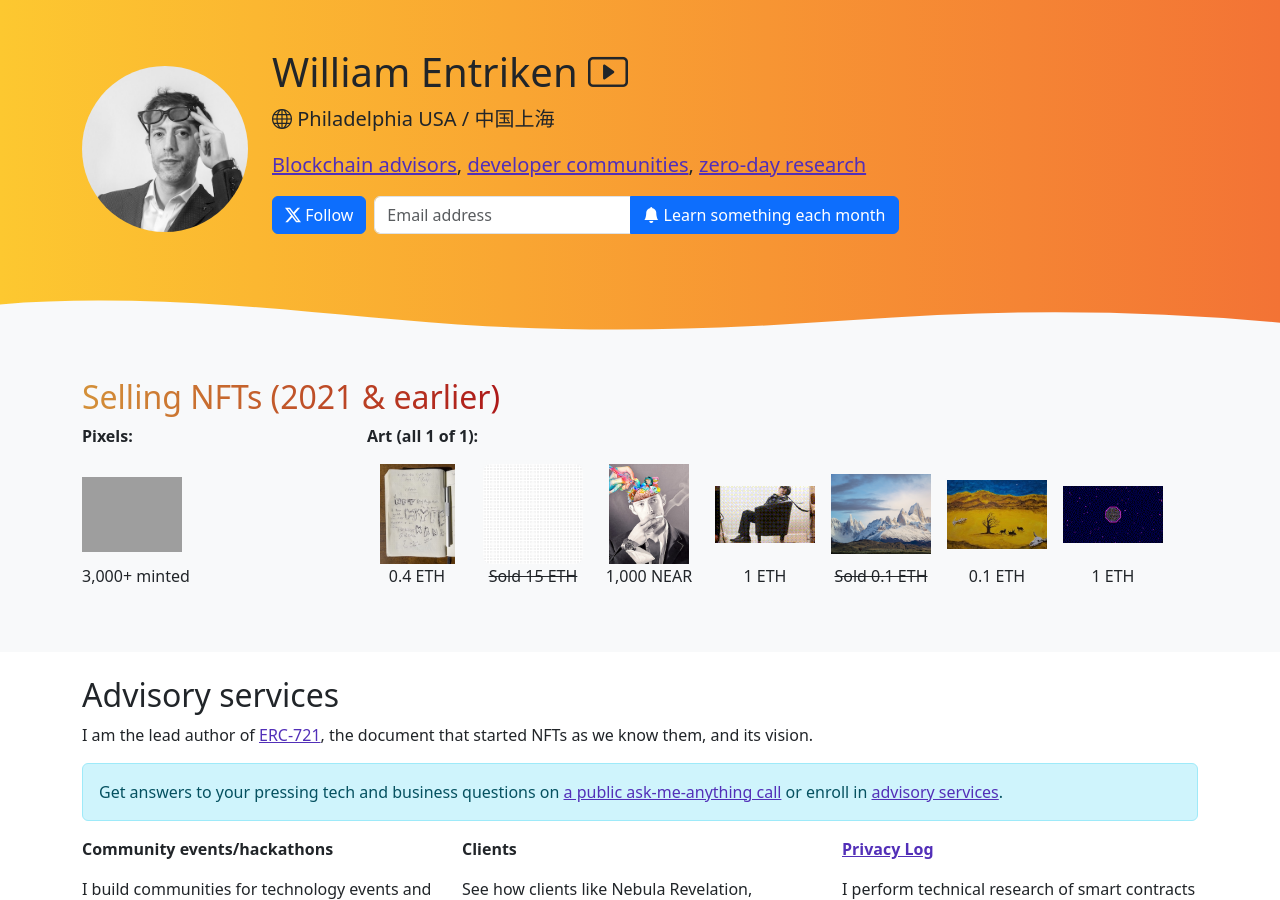
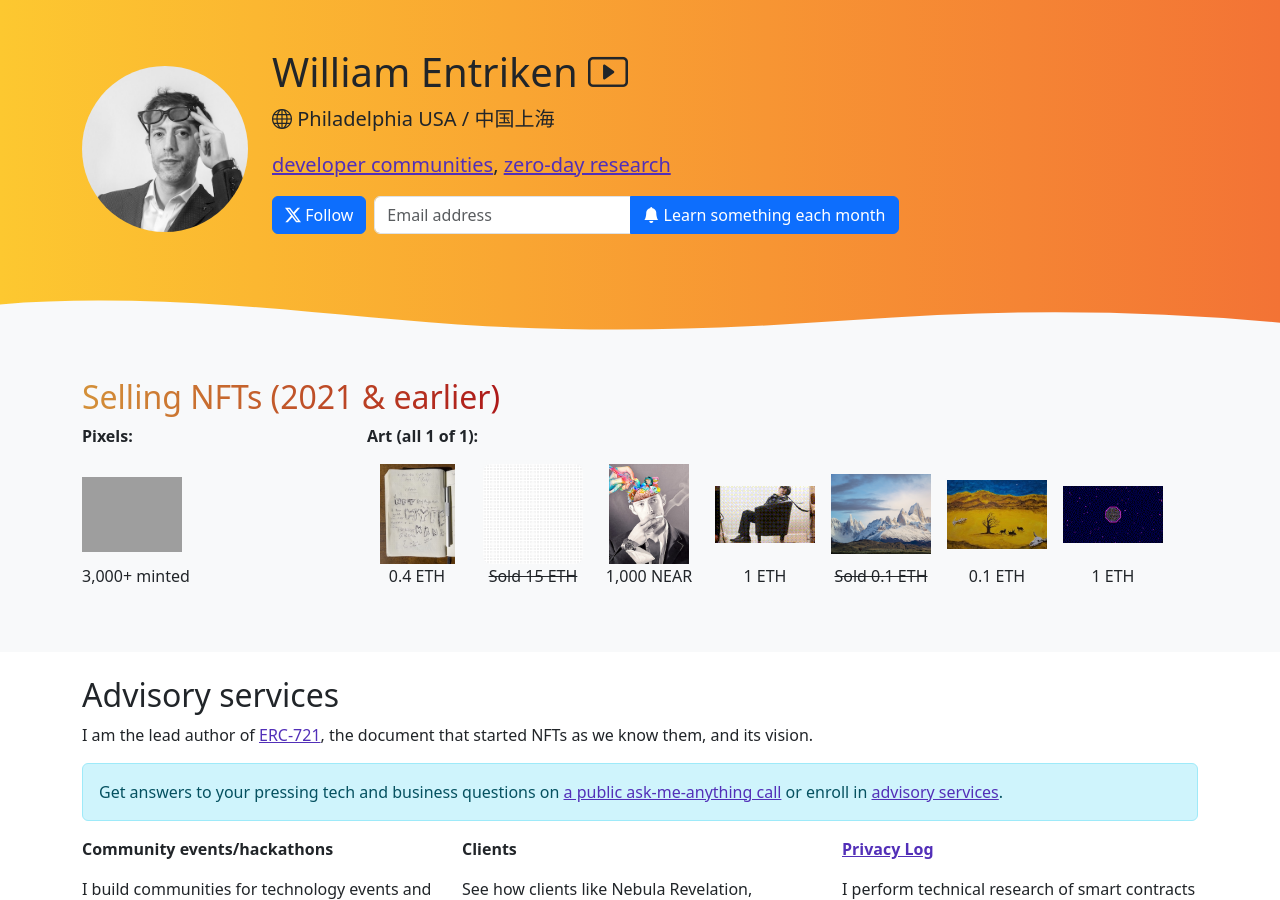
Before and after one commit to fulldecent/phor.net, a Jekyll site: the page built from index.html, in a window 1280 px wide and 900 px high. Built offline with Jekyll 4.4.1, drawn with Linux system fonts in a browser that asks for light colours; comment, search, counter and statistics services are not loaded; grey boxes are pictures that could not be loaded.

Commit message:
update headline

```diff
--- a/index.html
+++ b/index.html
@@ -132,7 +132,7 @@
           <h1>William Entriken<!--, M.Fin., M.B.A. --> <i id="pronounce" title="wɪl ˈɛn.tɹɪ.kən" class="bi bi-play-btn" style="cursor: pointer;"></i></h1>
           <p class="lead"><i class="bi bi-globe" aria-hidden="true"></i> Philadelphia USA / 中国上海</p>
           <p class="lead">
-            <a href="advisory">Blockchain advisors</a>,
+            <!--<a href="advisory">Blockchain advisors</a>,-->
             <a href="https://hour.gg">developer communities</a>,
             <a href="https://privacylog.blogspot.com/">zero-day research</a>
           </p>
```
